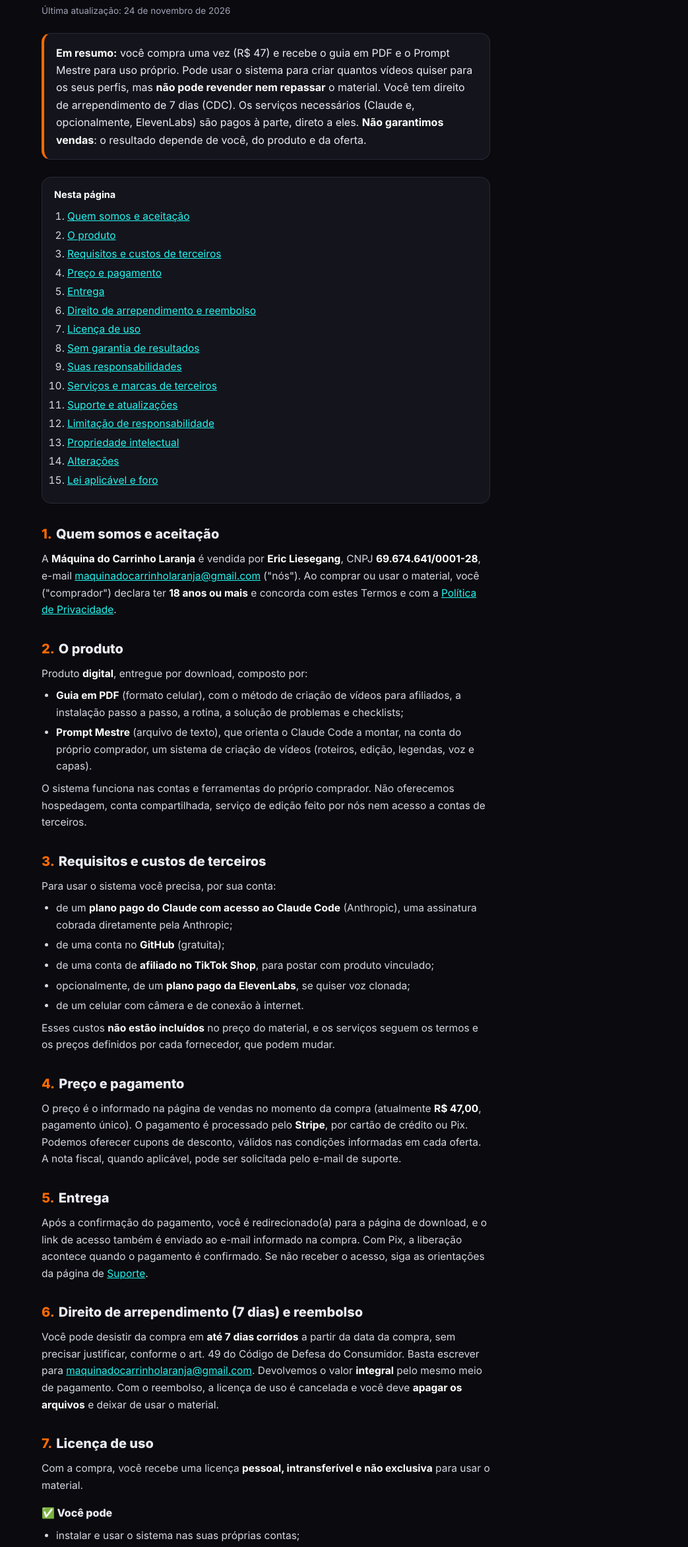
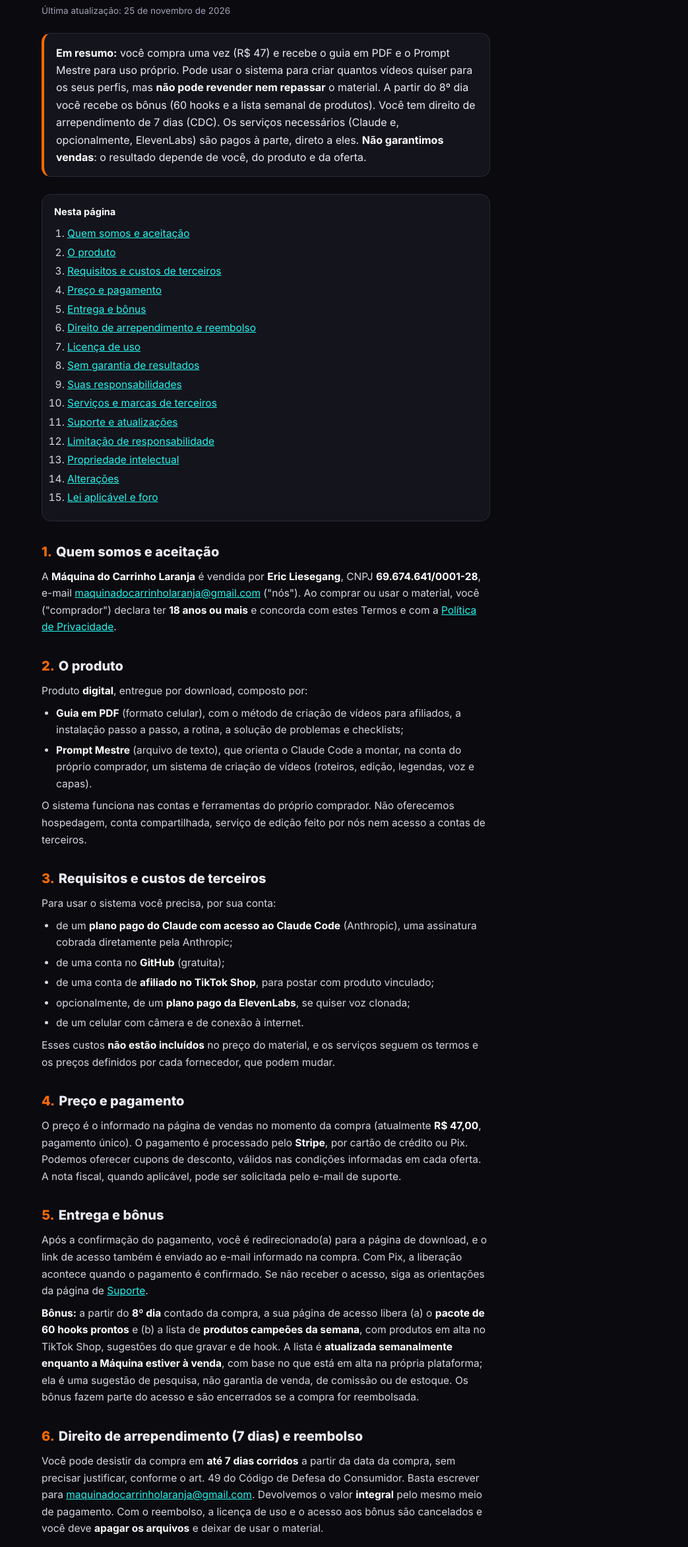
Before and after one commit to carrinholaranja/carrinholaranja.github.io, a plain HTML site: page termos.html in a window 1280 px wide. Shown: the part 176-2520 px from the top of the page at 66% size, without its empty margins (237-1280 px from the left). Drawn offline with Linux system fonts and the light colour scheme.

Commit message:
Site, termos e suporte anunciam os bônus do 8º dia
Co-Authored-By: Claude Opus 5.5 <noreply@anthropic.com>
Claude-Session: https://claude.ai/code/session_01UJDDeZcg8VH6TC2s75NGJK

```diff
--- a/termos.html
+++ b/termos.html
@@ -19,19 +19,19 @@
 <main><div class="wrap">
   <div class="kicker">Termos</div>
   <h1>Termos de Uso e Venda</h1>
-  <p class="atualizado">Última atualização: 24 de novembro de 2026</p>
+  <p class="atualizado">Última atualização: 25 de novembro de 2026</p>
 
   <div class="resumo">
     <b>Em resumo:</b> você compra uma vez (R$ 47) e recebe o guia em PDF e o Prompt Mestre para uso próprio.
     Pode usar o sistema para criar quantos vídeos quiser para os seus perfis, mas <b>não pode revender nem repassar</b> o
-    material. Você tem direito de arrependimento de 7 dias (CDC). Os serviços necessários (Claude e, opcionalmente, ElevenLabs) são
+    material. A partir do 8º dia você recebe os bônus (60 hooks e a lista semanal de produtos). Você tem direito de arrependimento de 7 dias (CDC). Os serviços necessários (Claude e, opcionalmente, ElevenLabs) são
     pagos à parte, direto a eles. <b>Não garantimos vendas</b>: o resultado depende de você, do produto e da oferta.
   </div>
 
   <div class="indice"><b>Nesta página</b><ol>
     <li><a href="#partes">Quem somos e aceitação</a></li><li><a href="#produto">O produto</a></li>
     <li><a href="#requisitos">Requisitos e custos de terceiros</a></li><li><a href="#pagamento">Preço e pagamento</a></li>
-    <li><a href="#entrega">Entrega</a></li><li><a href="#garantia">Direito de arrependimento e reembolso</a></li>
+    <li><a href="#entrega">Entrega e bônus</a></li><li><a href="#garantia">Direito de arrependimento e reembolso</a></li>
     <li><a href="#licenca">Licença de uso</a></li><li><a href="#resultados">Sem garantia de resultados</a></li>
     <li><a href="#responsabilidades">Suas responsabilidades</a></li><li><a href="#terceiros">Serviços e marcas de terceiros</a></li>
     <li><a href="#suporte">Suporte e atualizações</a></li><li><a href="#limitacao">Limitação de responsabilidade</a></li>
@@ -72,16 +72,21 @@
   válidos nas condições informadas em cada oferta. A nota fiscal, quando aplicável, pode ser solicitada pelo e-mail
   de suporte.</p>
 
-  <h2 id="entrega"><span class="n">5.</span>Entrega</h2>
+  <h2 id="entrega"><span class="n">5.</span>Entrega e bônus</h2>
   <p>Após a confirmação do pagamento, você é redirecionado(a) para a página de download, e o link de acesso também é
   enviado ao e-mail informado na compra. Com Pix, a liberação acontece quando o pagamento é confirmado. Se não
   receber o acesso, siga as orientações da página de <a href="suporte.html">Suporte</a>.</p>
+  <p><b>Bônus:</b> a partir do <b>8º dia</b> contado da compra, a sua página de acesso libera (a) o <b>pacote de 60
+  hooks prontos</b> e (b) a lista de <b>produtos campeões da semana</b>, com produtos em alta no TikTok Shop,
+  sugestões do que gravar e de hook. A lista é <b>atualizada semanalmente enquanto a Máquina estiver à venda</b>,
+  com base no que está em alta na própria plataforma; ela é uma sugestão de pesquisa, não garantia de venda, de
+  comissão ou de estoque. Os bônus fazem parte do acesso e são encerrados se a compra for reembolsada.</p>
 
   <h2 id="garantia"><span class="n">6.</span>Direito de arrependimento (7 dias) e reembolso</h2>
   <p>Você pode desistir da compra em <b>até 7 dias corridos</b> a partir da data da compra, sem precisar justificar,
   conforme o art. 49 do Código de Defesa do Consumidor. Basta escrever para
   <a href="mailto:maquinadocarrinholaranja@gmail.com">maquinadocarrinholaranja@gmail.com</a>. Devolvemos o valor
-  <b>integral</b> pelo mesmo meio de pagamento. Com o reembolso, a licença de uso é cancelada e você deve
+  <b>integral</b> pelo mesmo meio de pagamento. Com o reembolso, a licença de uso e o acesso aos bônus são cancelados e você deve
   <b>apagar os arquivos</b> e deixar de usar o material.</p>
 
   <h2 id="licenca"><span class="n">7.</span>Licença de uso</h2>
```
Also changed, not shown: index.html (+4 -1 lines), suporte.html (+1 -0 lines).
